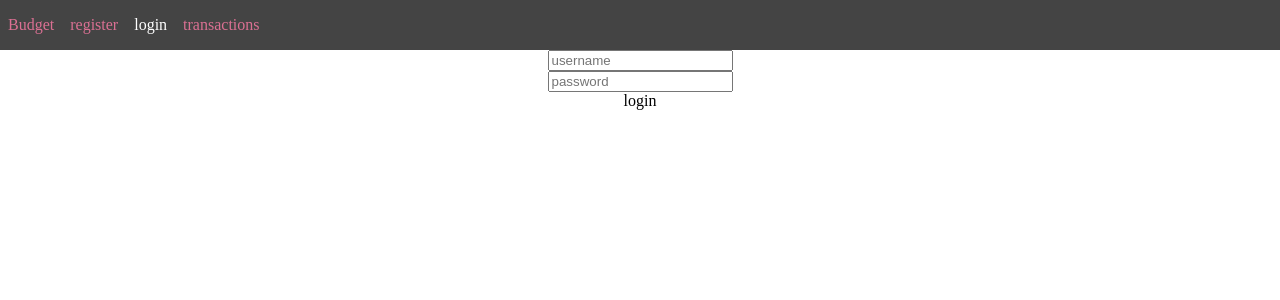
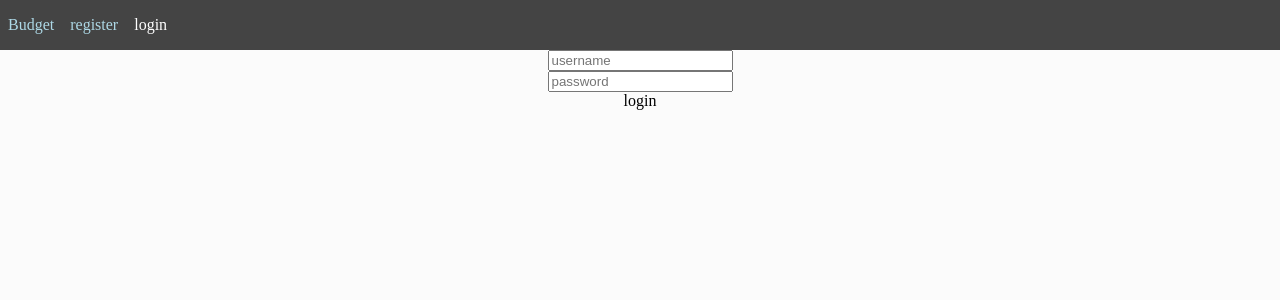
Before and after one commit to mdonlan/budget_app_client, a React app: page /login in a window 1280 px wide. Shown: the top 300 px of the page. Built offline with nearby package versions, Linux system fonts and the light colour scheme.

Commit message:
moved router out of app so that we can use location to track changes and update top_nav

```diff
--- a/src/Components/App.js
+++ b/src/Components/App.js
@@ -3,7 +3,7 @@ import { useDispatch, useSelector } from 'react-redux'
 import superagent from 'superagent'
 import styled from "styled-components"
 import { set_balance } from '../store'
-import { BrowserRouter as Router, Switch, Route, Link } from "react-router-dom";
+import { BrowserRouter as Router, Switch, Route, Link, useHistory, useLocation } from "react-router-dom";
 import { Add_Transaction } from './Add_Transaction'
 import { Budget } from './Budget'
 import { Register } from './Register'
@@ -17,6 +17,8 @@ export function App() {
     const [transactions, set_transactions] = useState([]);
     const balance = useSelector(state => state.default.balance);
     const dispatch = useDispatch();
+    const location = useLocation();
+    const [path, set_path] = useState(null);
 
     useEffect(() => {
         console.log('logged_in: ' + logged_in)
@@ -42,15 +44,13 @@ export function App() {
 
     return (
         <Wrapper>
-            <Router>
-                <Top_Nav />
+                <Top_Nav location={location}/>
                 <Switch>
                     <Route path="/" exact component={Budget} />
                     <Route path="/transactions" component={Transactions} />
                     <Route path="/register" component={Register} />
                     <Route path="/login" component={Login} />
                 </Switch>
-            </Router>
             {/* <div>
                 <div>balance: {balance}</div>
             </div>
--- a/src/Components/Budget.js
+++ b/src/Components/Budget.js
@@ -1,4 +1,4 @@
-import React, { useEffect } from 'react'
+import React, { useEffect, useState } from 'react'
 import { useSelector } from 'react-redux'
 import styled from 'styled-components'
 import { get_categories } from '../api'
@@ -8,14 +8,21 @@ import { Register } from './Register'
 export function Budget() {
     const categories = useSelector(state => state.default.categories);
 
+    const [is_deleting, set_is_deleting] = useState(false);
+
     useEffect(() => {
         get_categories();
     }, [])
+
+    function delete_category(category) {
+        console.log(category)
+    }
 
     return (
         <Wrapper>
             <Title>Budget</Title>
             <Add_Category />
+            <div onClick={() => {set_is_deleting(!is_deleting)}}>{is_deleting ? "cancel" : "delete category"}</div>
             <Header>INFLOW</Header>
             {categories.filter(c  => c.type == 'Inflow').map(cat => {
                 return (
@@ -24,6 +31,9 @@ export function Budget() {
                         <div>{cat.type}</div>
                         <div>{cat.current}</div>
                         <div>{cat.total}</div>
+                        {is_deleting &&
+                            <div onClick={() => {delete_category(cat)}}>delete</div>
+                        }
                     </Category>
                 )
             })}
@@ -73,8 +83,8 @@ const Title = styled.div`
 `
 
 const Header = styled.div`
-    margin-top: 12px;
-    margin-bottom: 12px;
+    margin-top: 8px;
+    margin-bottom: 8px;
     font-size: 18px;
 `
 
--- a/src/Components/Top_Nav.js
+++ b/src/Components/Top_Nav.js
@@ -1,23 +1,35 @@
 import React, { useEffect, useState } from 'react';
+import { useSelector } from 'react-redux';
 import { Link, useHistory } from 'react-router-dom'
 import styled from 'styled-components'
 
-export function Top_Nav() {
+export function Top_Nav(props) {
 
-    const history = useHistory();
-    const [path, set_path] = useState(null);
+    // const history = useHistory();
+    const logged_in = useSelector(state => state.default.logged_in);
+    // const [path, set_path] = useState(null);
 
     useEffect(() => {
-        set_path(history.location.pathname);
-        console.log(path)
-    }, [path])
+        console.log('render top_nav')
+        // set_path(history.location.pathname);
+        // console.log(path)
+        console.log('location: ' + props.location.pathname)
+    }, [props.location.pathname])
 
     return (
         <Wrapper>
-            <Styled_Link path={path} to="/" >Budget</Styled_Link>
-            <Styled_Link path={path} to="/register">register</Styled_Link>
-            <Styled_Link path={path} to="/login">login</Styled_Link>
-            <Styled_Link path={path} to="/transactions">transactions</Styled_Link>
+            <Styled_Link path={props.location.pathname} to="/" >Budget</Styled_Link>
+            {!logged_in &&
+                <React.Fragment>
+                    <Styled_Link path={props.location.pathname} to="/register">register</Styled_Link>
+                    <Styled_Link path={props.location.pathname} to="/login">login</Styled_Link>
+                </React.Fragment>
+            }
+            {logged_in &&
+                <React.Fragment>
+                    <Styled_Link path={props.location.pathname} to="/transactions">transactions</Styled_Link>
+                </React.Fragment>
+            }
         </Wrapper>
     )
 }
@@ -33,6 +45,6 @@ const Styled_Link = styled(Link)`
     margin-left: 8px;
     margin-right: 8px;
     text-decoration: none;
-    color: ${props => props.path == props.to ? "white" : "palevioletred"};
+    color: ${props => props.path == props.to ? "white" : "lightblue"};
     cursor: pointer;
 `
--- a/src/Components/Transactions.js
+++ b/src/Components/Transactions.js
@@ -1,12 +1,27 @@
-import React from 'react';
+import React, { useEffect } from 'react';
+import { useSelector } from 'react-redux';
+import { get_transactions } from '../api';
 import { Add_Transaction } from './Add_Transaction';
 
 export function Transactions() {
+
+    const transactions = useSelector(state => state.default.transactions);
+
+    useEffect(() => {
+        get_transactions();
+    }, [])
+
     return (
         <div>
             <Add_Transaction />
 
             <div>transactions</div>
+
+            {transactions.map(t => {
+                return (
+                    <div key={t.id}>{t.name}</div>
+                )
+            })}
         </div>
     )
 }
--- a/src/api.js
+++ b/src/api.js
@@ -1,5 +1,5 @@
 import superagent from 'superagent'
-import { store, set_logged_in, set_token, set_categories } from './store'
+import { store, set_logged_in, set_token, set_categories, set_transactions } from './store'
 
 export function register_user(data) {
     return superagent.post('http://localhost:3000/register_user')
@@ -79,3 +79,12 @@ export function create_transaction(transaction) {
         // console.log('completed post')
     })
 }
+
+export function get_transactions() {
+    const token = localStorage.getItem("token");
+    return superagent.post('http://localhost:3000/get_transactions')
+    .send({token: token})
+    .then(res => {
+        store.dispatch(set_transactions(res.body.transactions));
+    })
+}
--- a/src/index.js
+++ b/src/index.js
@@ -3,11 +3,14 @@ import { render } from "react-dom";
 import { Provider } from 'react-redux'
 import { App } from './Components/App'
 import { store } from './store'
+import { BrowserRouter as Router } from 'react-router-dom'
 import "./style.css";
 
 render(
     <Provider store={store}>
-        <App />
+        <Router>
+            <App />
+        </Router>
     </Provider>,
     document.getElementById("root")
 );
--- a/src/store.js
+++ b/src/store.js
@@ -6,7 +6,8 @@ const default_slice = createSlice({
         logged_in: false,
         balance: 0,
         token: null,
-        categories: []
+        categories: [],
+        transactions: []
     },
     reducers: {
         set_balance: (state, action) => {
@@ -20,6 +21,9 @@ const default_slice = createSlice({
         },
         set_categories: (state, action) => {
             state.categories = action.payload;
+        },
+        set_transactions: (state, action) => {
+            state.transactions = action.payload;
         },
         // set_username: (state, action) => {
         //     state.username = action.payload;
@@ -40,6 +44,7 @@ export const {
     set_logged_in,
     set_token,
     set_categories,
+    set_transactions,
 } = default_slice.actions;
 
 export default default_slice.reducer;
--- a/src/style.css
+++ b/src/style.css
@@ -1,4 +1,5 @@
 html, body {
     margin: 0px;
     padding: 0px;
+    background: #fbfbfb;
 }
```
